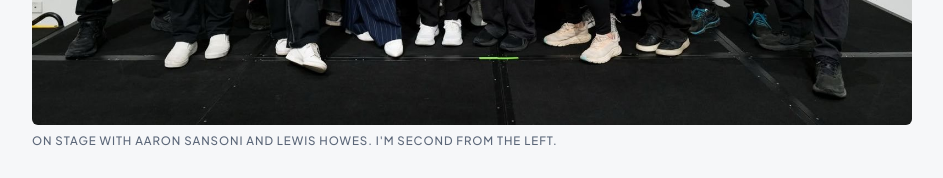
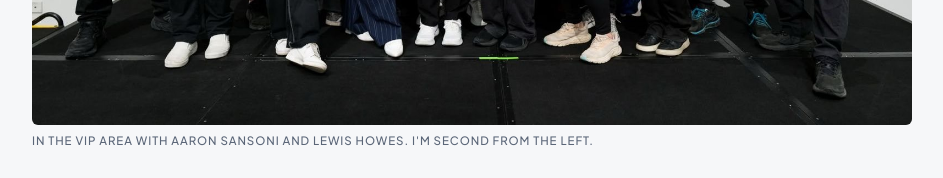
Before and after one commit to nickweir-sales/nickweir-sales.github.io, a plain HTML site: page index.html in a window 1280 px wide. Shown: the part 7880-8058 px from the top of the page, without its empty margins (168-1111 px from the left). Drawn offline with Linux system fonts and the light colour scheme.

Commit message:
Fix photo caption: VIP area, not stage
Co-Authored-By: Claude Opus 5.5 <noreply@anthropic.com>
Claude-Session: https://claude.ai/code/session_01T31o2VSfMCB8QaqiKuKXJq

```diff
--- a/index.html
+++ b/index.html
@@ -437,7 +437,7 @@ body{overflow-x:clip}
       <figure><img class="photo" src="img/summit-team.jpg" alt="Nick with the event team at an Aaron Sansoni Entrepreneurs Summit" loading="lazy"><figcaption>Working the Entrepreneurs Summit. I'm in the black tee.</figcaption></figure>
       <figure><img class="photo" src="img/aaron-dinner.jpg" alt="Nick at dinner with Aaron Sansoni and the team" loading="lazy"><figcaption>Team dinner with Aaron Sansoni</figcaption></figure>
     </div>
-    <figure style="margin-top:16px"><img class="photo wide" src="img/aaron-lewis-team.jpg" alt="Nick with the event crew, Aaron Sansoni and Lewis Howes on stage in front of the Aaron Sansoni backdrop" loading="lazy" style="aspect-ratio:3/2;object-position:50% 60%"><figcaption>On stage with Aaron Sansoni and Lewis Howes. I'm second from the left.</figcaption></figure>
+    <figure style="margin-top:16px"><img class="photo wide" src="img/aaron-lewis-team.jpg" alt="Nick with the event team, Aaron Sansoni and Lewis Howes in the VIP area" loading="lazy" style="aspect-ratio:3/2;object-position:50% 60%"><figcaption>In the VIP area with Aaron Sansoni and Lewis Howes. I'm second from the left.</figcaption></figure>
     <p class="lede" style="margin-top:32px"><b>Over $100k invested in mentoring and coaching.</b> I still train every week, because the best closers never stop being students.</p>
     <div class="mentors" style="margin-top:16px">
       <div><span class="label">Ongoing coaching</span>
```
